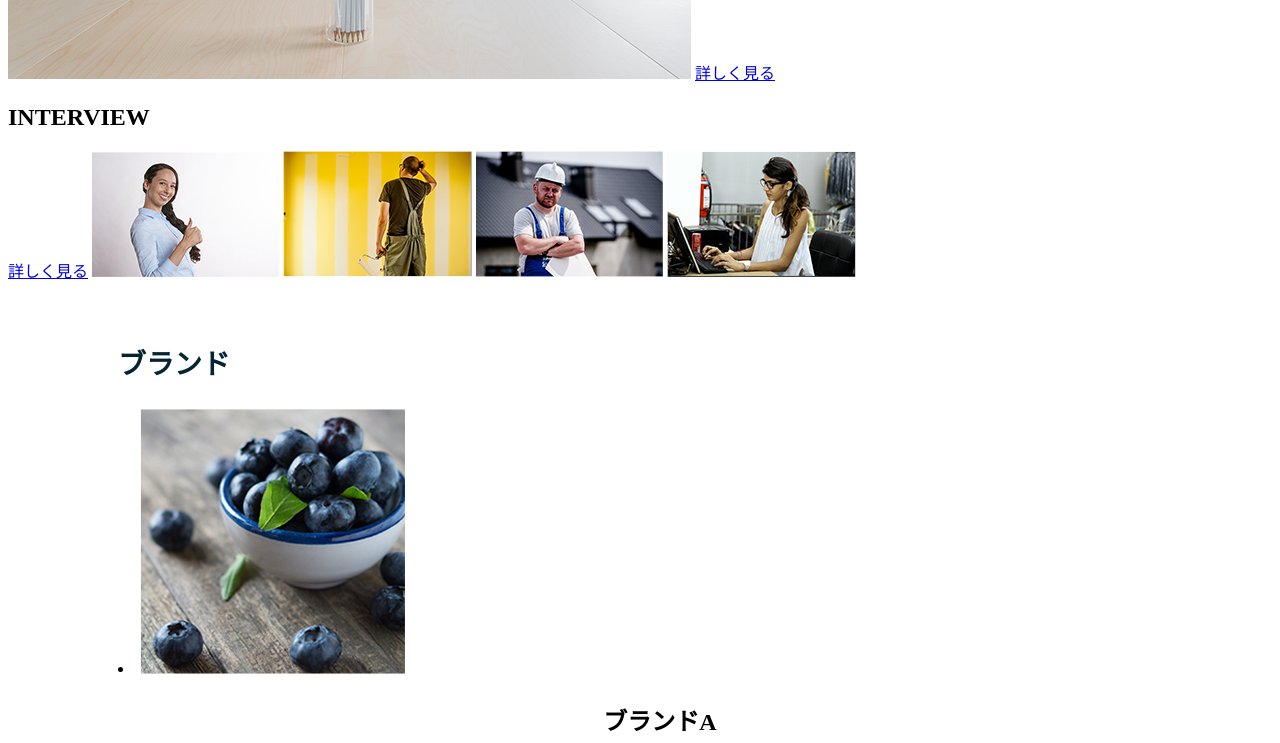
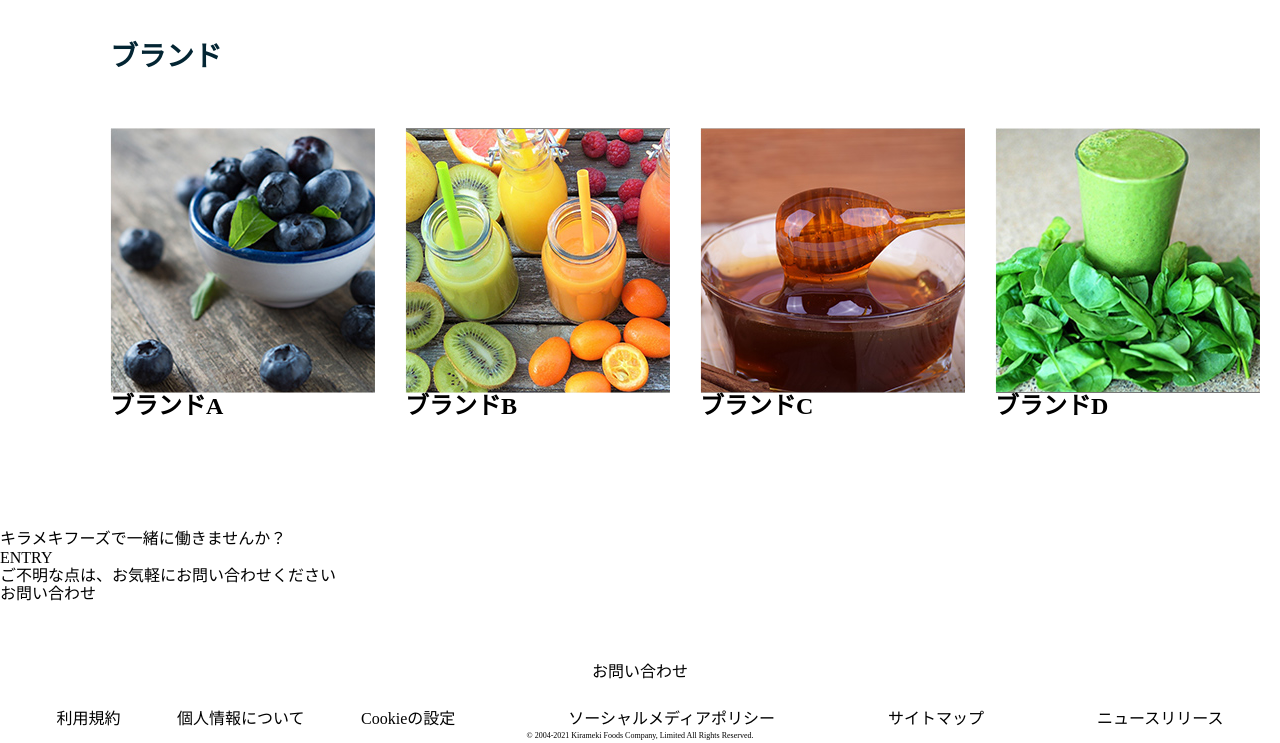
Before and after one commit to Macaroo/kadai-corporate-site, a plain HTML site: page recruitment.html in a window 1280 px wide. Shown: the part 1316-2059 px from the top of the page. Drawn offline with Linux system fonts and the light colour scheme.

Commit message:
HTML修正

```diff
--- a/ecarchive.html
+++ b/ecarchive.html
@@ -13,6 +13,7 @@
 
     <!-- css -->
     <link rel="stylesheet" href="css/style.css" />
+    <link rel="stylesheet" href="css/reset.css" />
 
     <!-- js -->
     <script src="js/script.js" defer></script>
@@ -31,7 +32,7 @@
 
     </header>
     <main>
-        <section id class="sns" class="sns">
+        <section id class="sns">
             <div class="sns-inner">
                 <h3 class="sns-title">きらめきフーズ公式アカウント</h3>
                 <a href="#" class="twitter-icon">
--- a/recruitment.html
+++ b/recruitment.html
@@ -13,6 +13,7 @@
 
     <!-- css -->
     <link rel="stylesheet" href="css/style.css" />
+    <link rel="stylesheet" href="css/reset.css" />
 
     <!-- js -->
     <script src="js/script.js" defer></script>
@@ -94,25 +95,27 @@
                 <img src="./img/interview_4.jpg" alt="">
             </div>
         </section><!-- /.interview -->
-        <section id class="brand" class="brand">
+        <section id class="js-brand">
             <div class="brand-inner">
             <h2 class="brand-title">ブランド</h2>
-            <li class="brand-item">
+            <ul class="js-brand-list">
+                <li class="js-brand-item">
                     <img src="./img/brand_1.jpg" alt="ブランドA">
                     <p class="brand-item__text">ブランドA</p>
                 </li>
-            <li class="brand-item">
+                <li class="js-brand-item">
                     <img src="./img/brand_2.jpg" alt="ブランドB">
                     <p class="brand-item__text">ブランドB</p>
                 </li>
-            <li class="brand-item">
+                <li class="js-brand-item">
                     <img src="./img/brand_3.jpg" alt="ブランドC">
                     <p class="brand-item__text">ブランドC</p>
                 </li>
-            <li class="brand-item">
+                <li class="js-brand-item">
                     <img src="./img/brand_4.jpg" alt="ブランドD">
                     <p class="brand-item__text">ブランドD</p>
                 </li>
+            </ul>
             </div>
         </section><!-- /.brand -->
         <section class="cta">
```
Also changed, not shown: ecpost.html (+2 -1 lines). Lines whose indentation alone changed are shown as unchanged.
